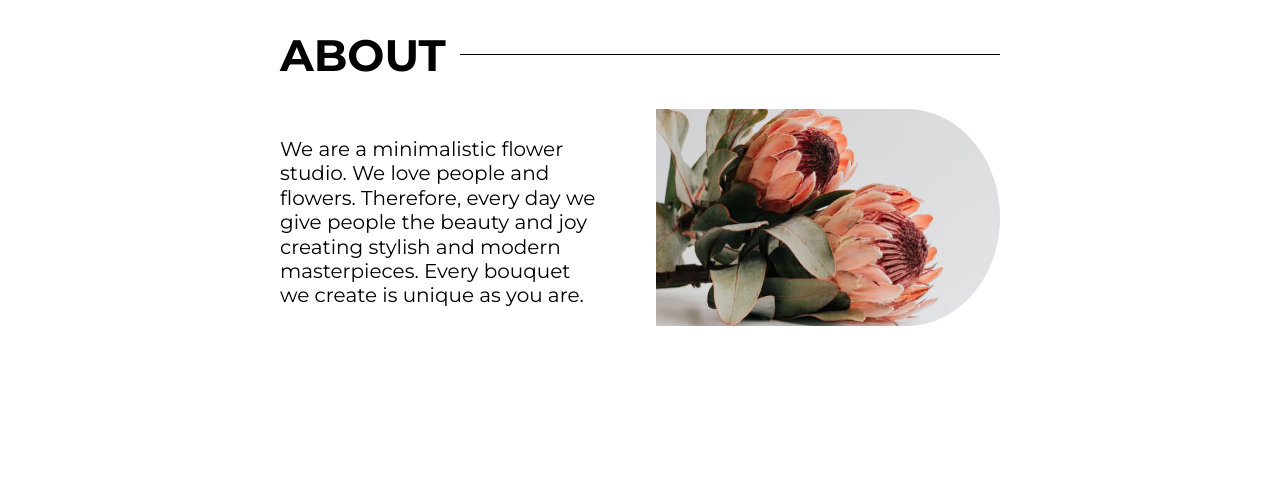
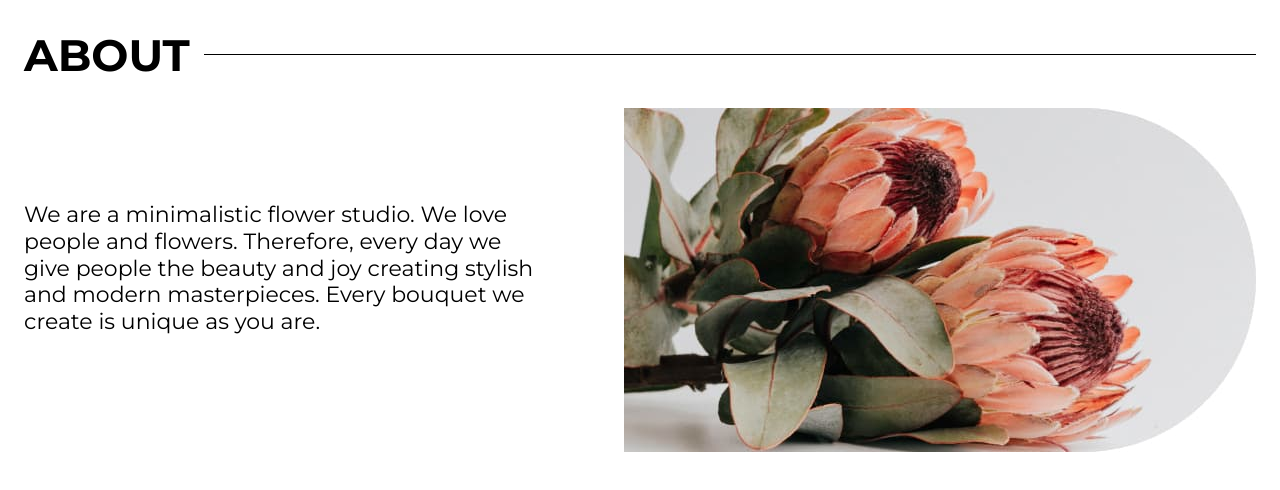
Before and after one commit to RadoProgramer/Tutorial-2, a website built with Parcel: page src/index.html in a window 1280 px wide. Built offline with nearby package versions, Linux system fonts and the light colour scheme.

Commit message:
Update styles.css

```diff
--- a/src/css/styles.css
+++ b/src/css/styles.css
@@ -143,3 +143,31 @@ img {
 
 
 }
+
+/*--------------section About-computer----------------*/
+@media screen and (min-width: 1280px){
+
+  .container-about {
+    margin: 0 auto;
+    max-width: 1280px;
+    height: 424px;
+    padding: 0 24px;
+  }
+  .about{
+    margin-bottom: 53px;
+  }
+  .about-text{
+    font-size: 22px;
+    padding: 94px 0 0;
+    line-height: 26.82px;
+    max-width: 510px;
+  }
+  .image-about{
+    width: 632px;
+    height: 344px;
+    margin-left: 90px;
+  }
+  /*------------------------------------------------------*/
+
+
+  }
```
